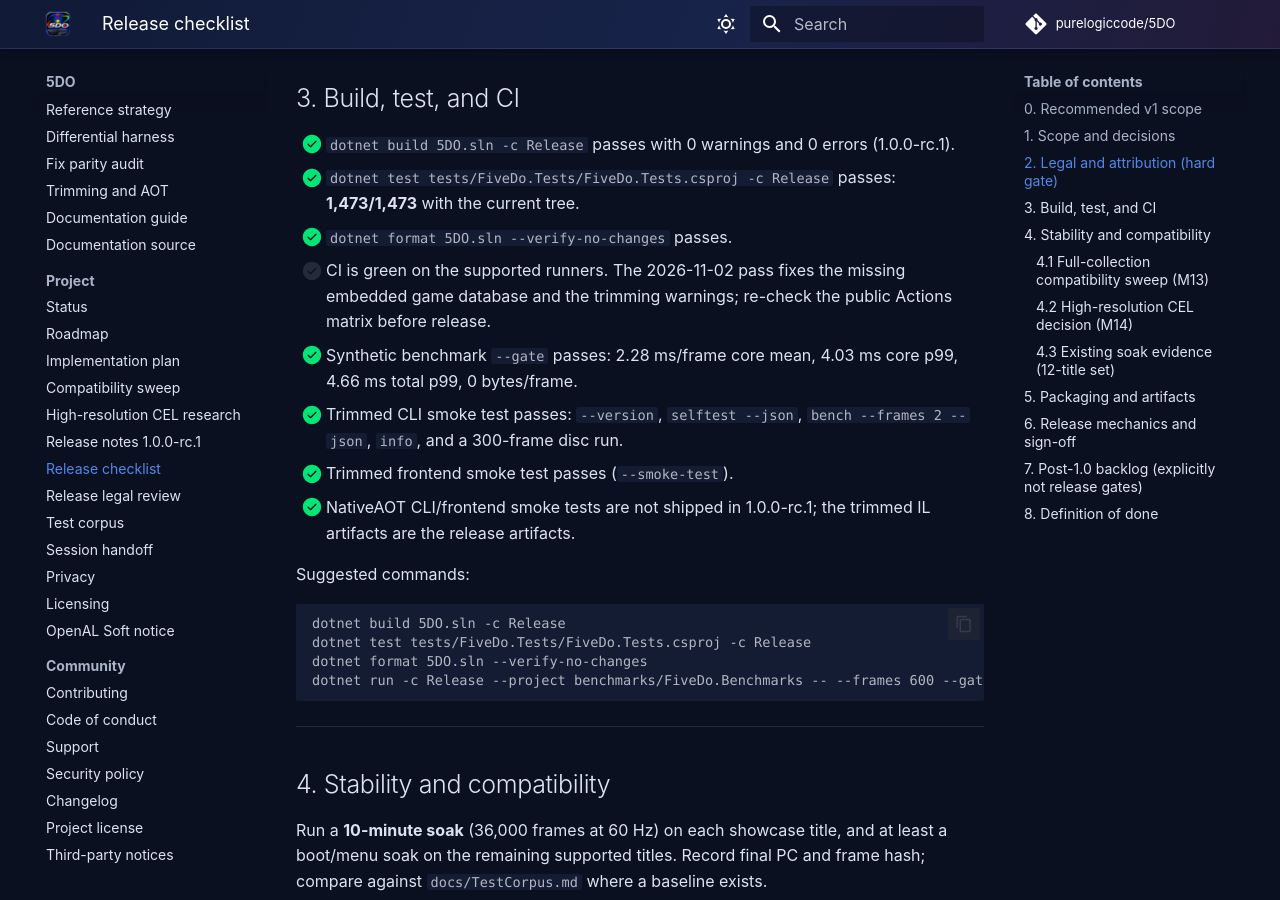
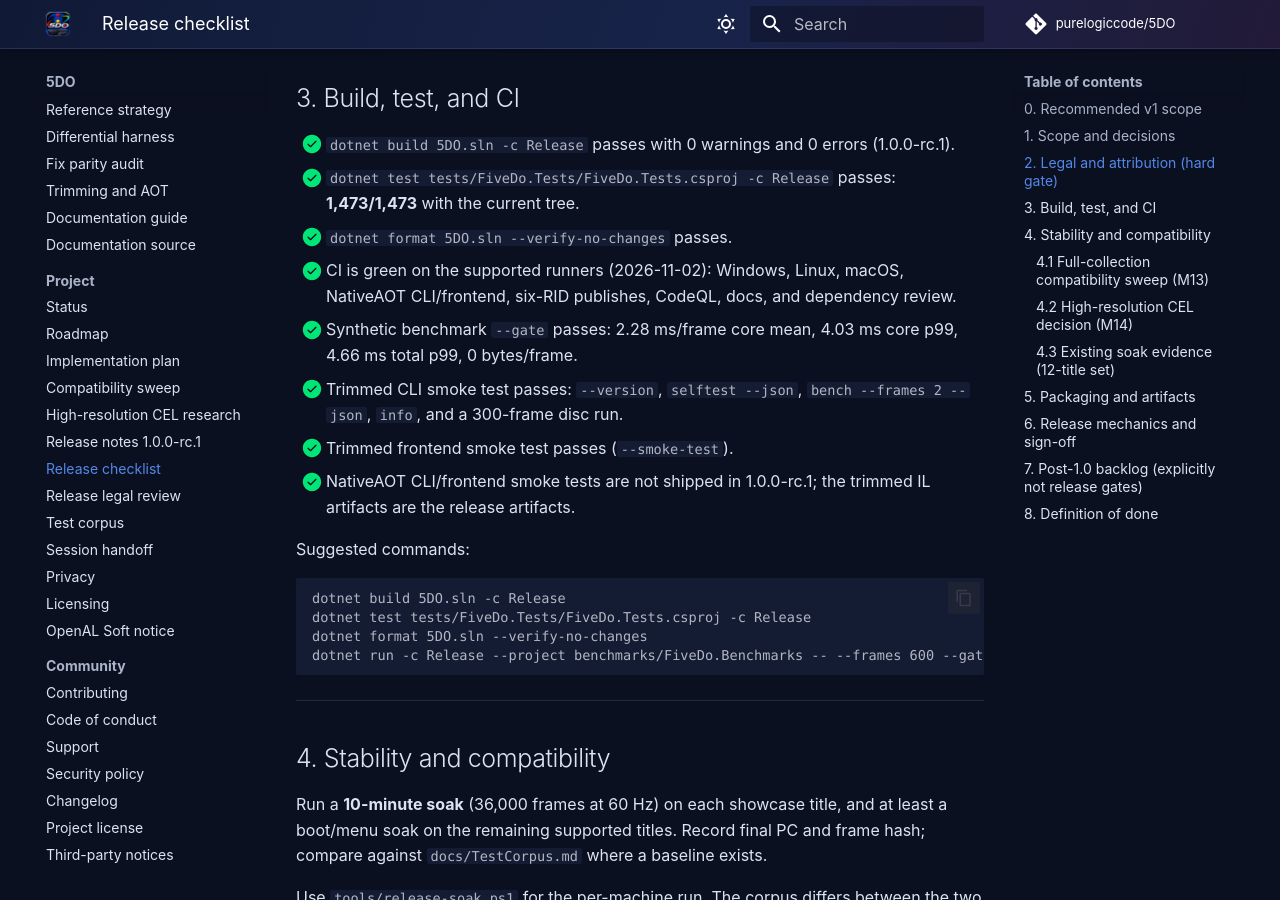
Before and after one commit to purelogiccode/5DO, an MkDocs documentation site: the page built from docs/ReleaseChecklist.md, in a window 1280 px wide and 900 px high, scrolled down 3086 px. Built offline with MkDocs 1.6.1 and Material for MkDocs 9.7.7, drawn with Linux system fonts in a browser that asks for light colours; comment, search, counter and statistics services are not loaded.

```diff
--- a/docs/ReleaseChecklist.md
+++ b/docs/ReleaseChecklist.md
@@ -103,9 +103,8 @@ in [`ReleaseLegalReview.md`](ReleaseLegalReview.md).
 - [x] `dotnet test tests/FiveDo.Tests/FiveDo.Tests.csproj -c Release` passes:
       **1,473/1,473** with the current tree.
 - [x] `dotnet format 5DO.sln --verify-no-changes` passes.
-- [ ] CI is green on the supported runners. The 2026-11-02 pass fixes the missing
-      embedded game database and the trimming warnings; re-check the public Actions
-      matrix before release.
+- [x] CI is green on the supported runners (2026-11-02): Windows, Linux, macOS,
+      NativeAOT CLI/frontend, six-RID publishes, CodeQL, docs, and dependency review.
 - [x] Synthetic benchmark `--gate` passes: 2.28 ms/frame core mean, 4.03 ms core
       p99, 4.66 ms total p99, 0 bytes/frame.
 - [x] Trimmed CLI smoke test passes: `--version`, `selftest --json`,
```
Also changed, not shown: CHANGELOG.md (+26 -0 lines).
